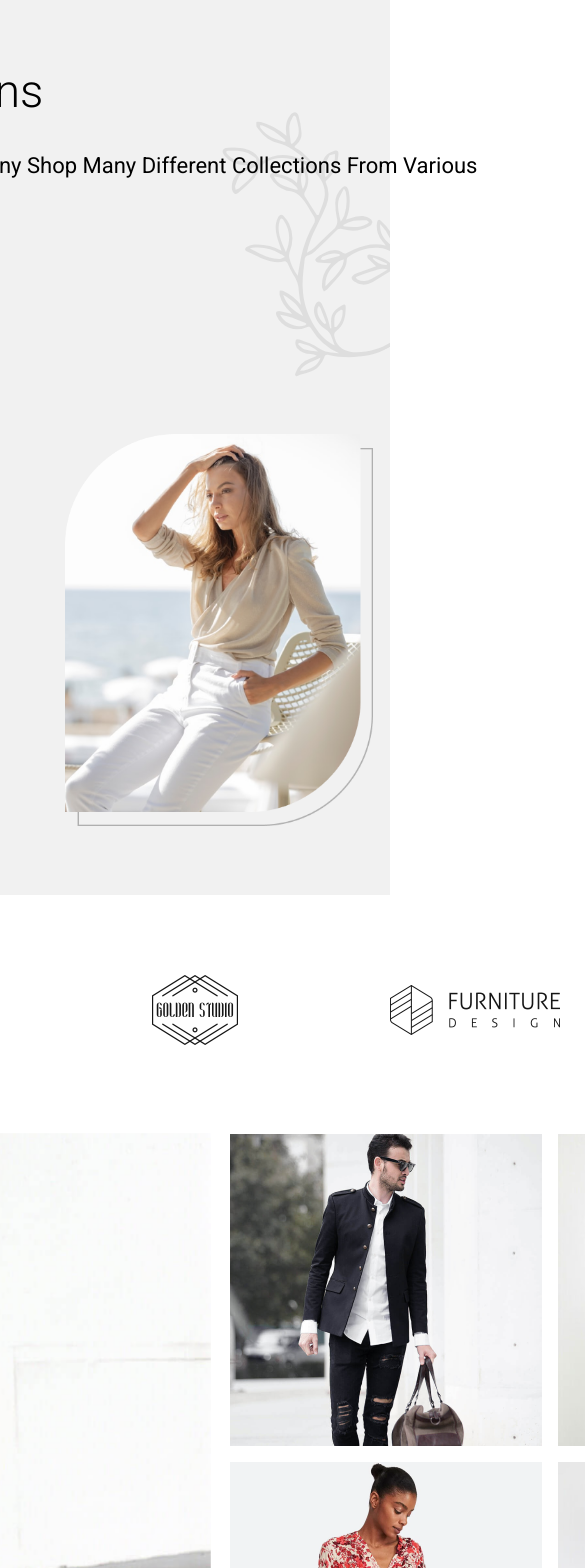
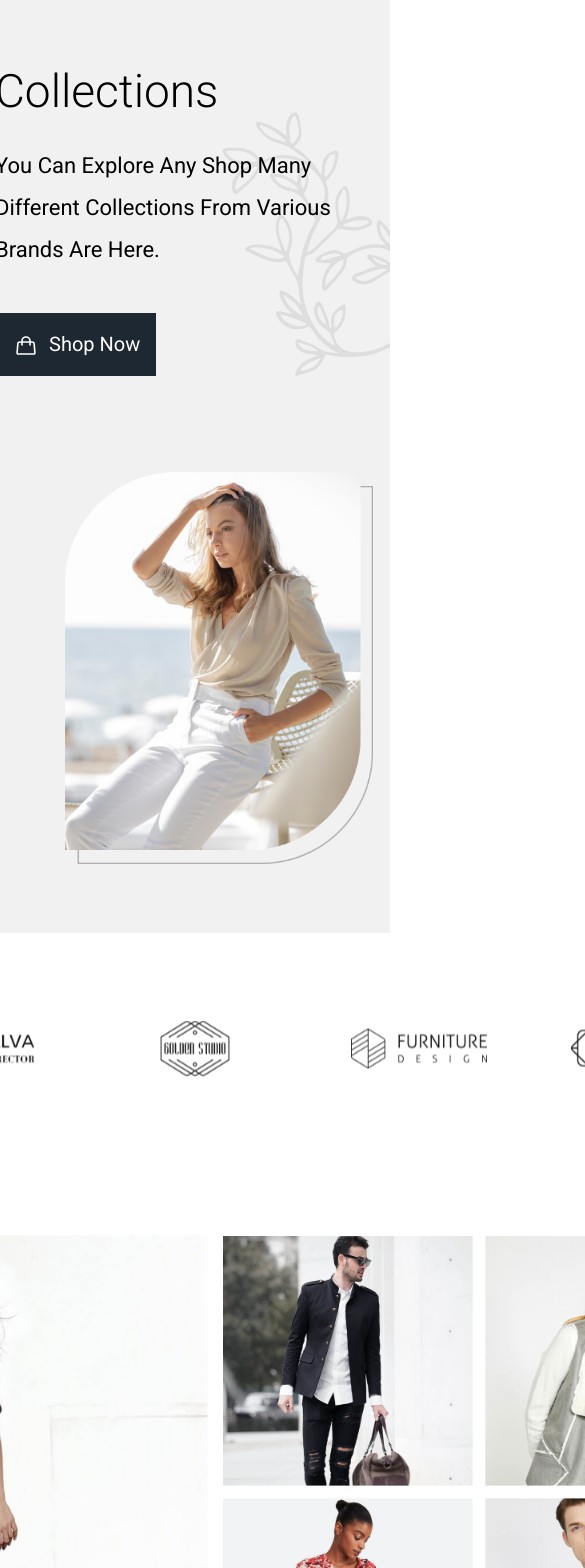
Before and after one commit to Hernanbp/GoClothing, a React (Create React App) app: page / in a window 390 px wide. Shown: the top 1568 px of the page, 585 px wide, since content can reach past the window. Built offline with nearby package versions, Linux system fonts and the light colour scheme.

Commit message:
home responsive styles for 1200px

```diff
--- a/src/components/views/Header/styles.css
+++ b/src/components/views/Header/styles.css
@@ -90,6 +90,11 @@ header a {
     width: 40%;
   }
 
+  header p {
+    min-width: 400px;
+    max-width: 550px;
+  }
+
   header img {
     width: 100%;
     min-width: 308px;
@@ -119,7 +124,8 @@ header a {
   }
 
   .call-to-action {
-    width: 434px;
+    min-width: 400px;
+    max-width: 550px;
   }
 }
 
--- a/src/components/views/Home/Home.jsx
+++ b/src/components/views/Home/Home.jsx
@@ -7,7 +7,7 @@ export function Home() {
   return (
     <>
       <Header />
-      <section>
+      <section className="home-section">
         <div className="container-home">
           <div className="brands">
             <img src={brand} alt="" />
--- a/src/components/views/Home/styles.css
+++ b/src/components/views/Home/styles.css
@@ -35,3 +35,14 @@
   grid-template-columns: repeat(2, 1fr);
   gap: 1em;
 }
+
+@media only screen and (max-width: 1200px) {
+  .brands {
+    transform: scale(0.8);
+  }
+
+  .featured-products {
+    display: flex;
+    transform: scale(0.8);
+  }
+}
--- a/src/styles.css
+++ b/src/styles.css
@@ -15,3 +15,7 @@
 li {
   list-style: none;
 }
+
+button {
+  border: none;
+}
```
